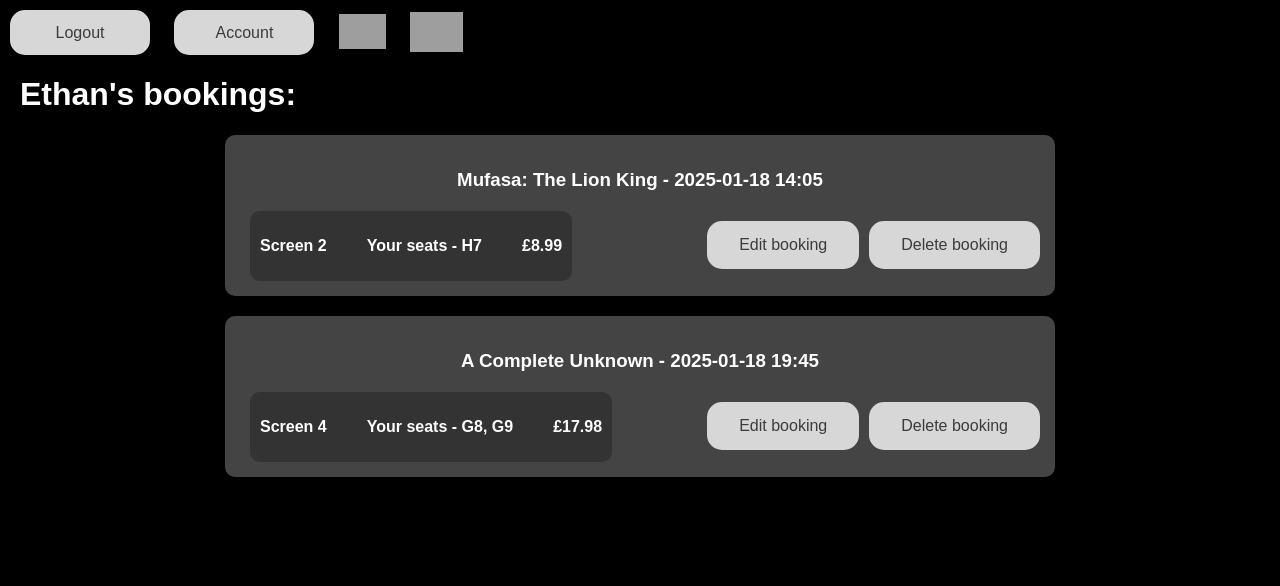
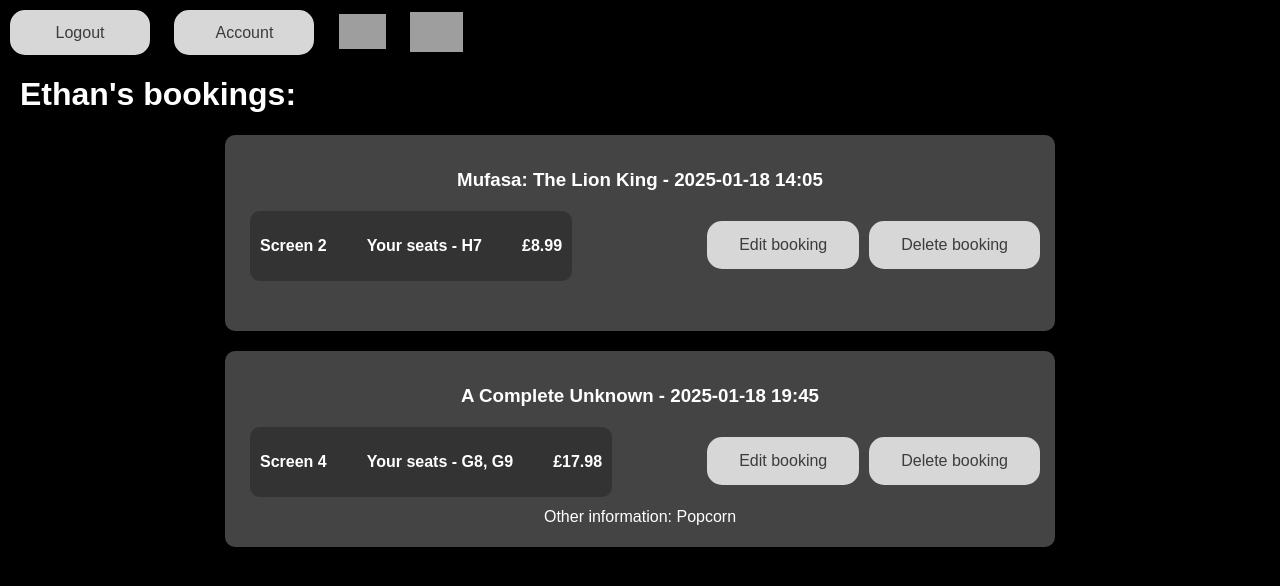
Before and after one commit to ethkatzy/cinema-website, a Flask app: page /account in a window 1280 px wide. Shown: the top 586 px of the page. Run offline with Flask 3, Linux system fonts and the light colour scheme; a user stored in the database is signed in; data comes from the database, SQL or seed files in the repository; both versions use the stored data as it was after the commit; grey boxes are pictures that could not be loaded.

Commit message:
Added ability to add extra information to bookings

```diff
--- a/main.py
+++ b/main.py
@@ -133,8 +133,9 @@ def booking(showing_id):
             cursor = conn.cursor()
             cursor.execute("SELECT userid FROM user WHERE email = ?", (session["email"],))
             userid = cursor.fetchone()[0]
-            cursor.execute("""INSERT INTO booking (userid, showingid, bookingtime, totalprice)
-            VALUES (?, ?, datetime('now'), ?)""", (userid, showing_id, 8.99 * len(selected_seats)))
+            other_info = request.form.getlist("other-info")[0]
+            cursor.execute("""INSERT INTO booking (userid, showingid, bookingtime, totalprice, otherinfo) VALUES
+            (?, ?, datetime('now'), ?, ?)""", (userid, showing_id, 8.99 * len(selected_seats), other_info))
             booking_id = cursor.lastrowid
             for seat_id in selected_seats:
                 cursor.execute("INSERT INTO bookingdetail (bookingid, seatid) VALUES (?, ?)",
@@ -169,7 +170,7 @@ def account():
             cursor.execute("SELECT userid, username FROM user WHERE email = ?", (session["email"],))
             user = cursor.fetchone()
             cursor.execute("""SELECT f.title, GROUP_CONCAT(se.rownum || se.seatnum, ', '), s.datetime, s.screenid,
-            b.bookingid AS booked_seats, b.totalprice
+            b.bookingid AS booked_seats, b.totalprice, b.otherinfo
             FROM booking b
             JOIN bookingdetail bd ON b.bookingid = bd.bookingid
             JOIN showing s ON b.showingid = s.showingid
@@ -261,7 +262,7 @@ def edit(error=None):
                                         WHERE s.showingid = ?""", [showing_id, ])
         details = cursor.fetchall()
         return render_template("edit.html", seats=seats, booked_seat_ids=booked_seat_ids,
-                                   user_seats=user_seats, error=error, booking_id=booking_id, details=details)
+                               user_seats=user_seats, error=error, booking_id=booking_id, details=details)
 
 
 @app.route("/edit/confirm", methods=["POST"])
@@ -271,10 +272,11 @@ def edit_confirm():
         error = "Please select at least one seat!"
         return edit(error)
     booking_id = selected_seats[0].split()[1]
+    other_info = request.form.getlist("other-info")[0]
     with sqlite3.connect("CinemaDatabase.db") as conn:
         cursor = conn.cursor()
-        cursor.execute("UPDATE booking SET bookingtime = datetime('now'), totalprice = ? WHERE bookingid = ?",
-                       [len(selected_seats) * 8.99, booking_id])
+        cursor.execute("""UPDATE booking SET bookingtime = datetime('now'), totalprice = ?, otherinfo = ?
+        WHERE bookingid = ?""", [len(selected_seats) * 8.99, other_info, booking_id])
         cursor.execute("DELETE FROM bookingdetail WHERE bookingid = ?", (booking_id,))
         for seat in selected_seats:
             cursor.execute("INSERT INTO bookingdetail (bookingid, seatid) VALUES (?, ?)",
--- a/static/account.css
+++ b/static/account.css
@@ -89,7 +89,6 @@ a {
 
 .booking-box {
     margin: 20px auto;
-    padding: 15px;
     background-color: #444;
     color: #fff;
     border-radius: 10px;
@@ -99,6 +98,8 @@ a {
     flex-direction: column;
     display: flex;
     justify-content: flex-start;
+    position: relative;
+    padding: 15px 15px 50px;
 }
 
 .booking-box h3 {
@@ -154,3 +155,12 @@ h1 {
     justify-content: center;
     gap: 20px
 }
+
+.other-info {
+    text-align: center;
+    width: 100%;
+    position: absolute;
+    bottom: 5px;
+    left: 50%;
+    transform: translateX(-50%);
+}
--- a/templates/account.html
+++ b/templates/account.html
@@ -58,6 +58,11 @@
                 <button>Delete booking</button>
             </a>
         </div>
+        {% if booking[6] != "" %}
+        <div class="other-info">
+            <p>Other information: {{booking[6]}}</p>
+        </div>
+        {% endif %}
     </div>
     <div id="confirm-{{booking[4]}}" class="popup">
         <div class="popup-content">
--- a/templates/edit.html
+++ b/templates/edit.html
@@ -64,6 +64,11 @@
         {% endfor %}
         {% endfor %}
     </div>
+    <div class="other-info">
+        <label for="other-info">Anything else we should know?
+            <input type="text" name="other-info" id="other-info" placeholder="E.g. disabilities, pre-order snacks, etc">
+        </label>
+    </div>
     <div class="confirm-section">
         {% if not (error == None) %}
         <p id="error">{{ error }}</p>
--- a/templates/showing.html
+++ b/templates/showing.html
@@ -60,6 +60,11 @@
         {% endfor %}
         {% endfor %}
     </div>
+    <div class="other-info">
+            <label for="other-info">Anything else we should know?
+                <input type="text" name="other-info" id="other-info" placeholder="E.g. disabilities, pre-order snacks, etc">
+            </label>
+    </div>
     <div class="confirm-section">
         <p id="error">{{ error }}</p>
         <button type="submit">Confirm Booking</button>
```
Also changed, not shown: static/showing.css (+9 -0 lines), CinemaDatabase.db, schema.sql.
